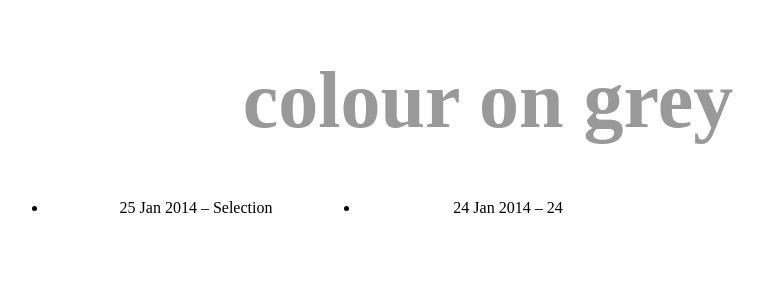
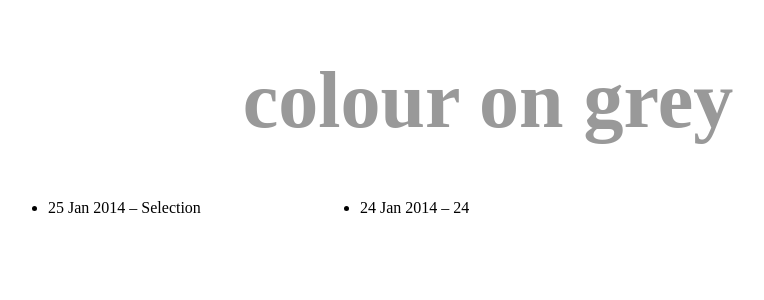
Before and after one commit to colourongrey/colourongrey.github.io, a Jekyll site: the page built from index.html, in a window 1280 px wide. Shown: the top 300 px of the page, without its empty margins (152-916 px from the left). Built offline with Jekyll 4.4.1, drawn with Linux system fonts in a browser that asks for light colours; nearby versions of some CDN libraries; some web fonts are replaced.

Commit message:
Switch to a list earlier

```diff
--- a/css/main.css
+++ b/css/main.css
@@ -37,6 +37,7 @@
   column-count: 3;
   -moz-column-count: 3;
   -webkit-column-count: 3;
+  text-align: left;
 }
 
 /* Tablets */
@@ -55,6 +56,12 @@
   h1 {
     font-size: 3em;
   }
+  ul {
+    column-count: auto;
+    -moz-column-count: auto;
+    -webkit-column-count: auto;
+    list-style: none;
+  }
 }
 
 /* Smaller */
@@ -62,11 +69,4 @@
   h1 {
     font-size: 2.5em;
   }
-  ul {
-    column-count: auto;
-    -moz-column-count: auto;
-    -webkit-column-count: auto;
-    list-style: none;
-    text-align: left;
-  }
 }
```
